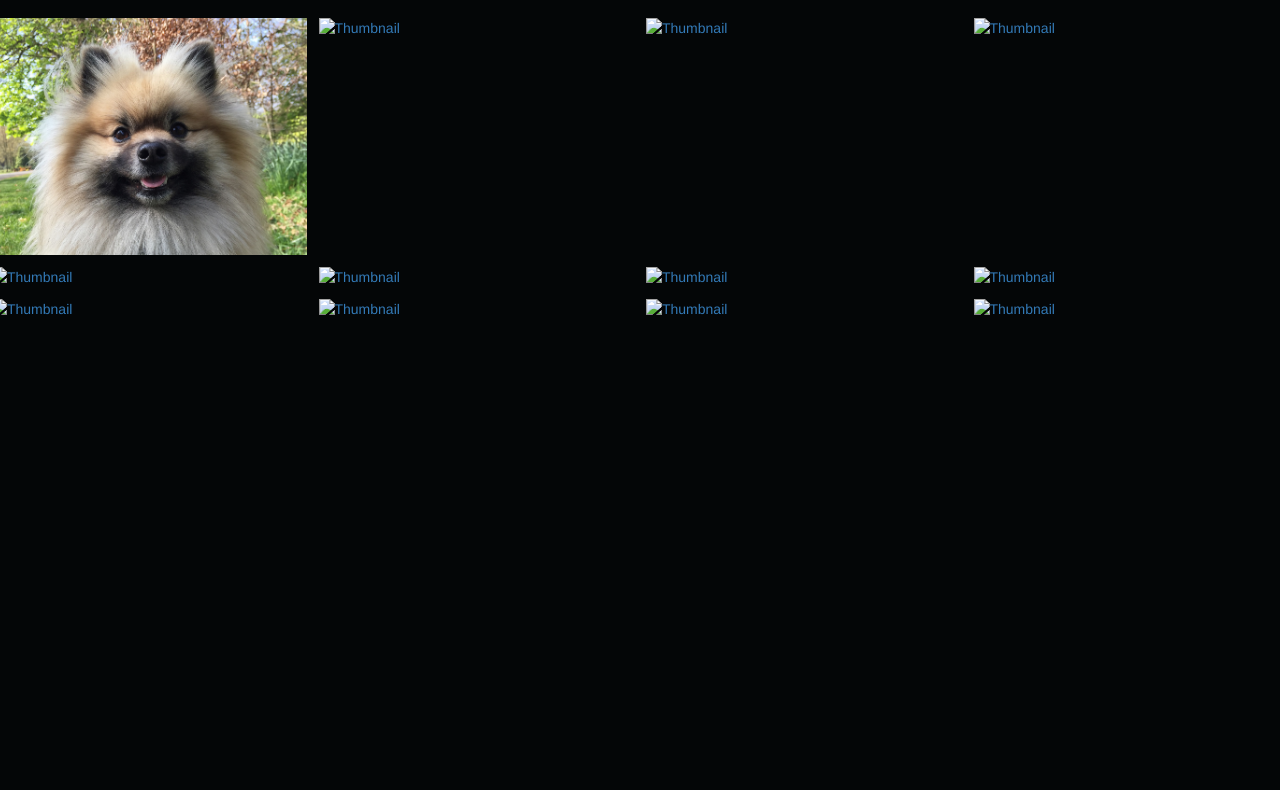
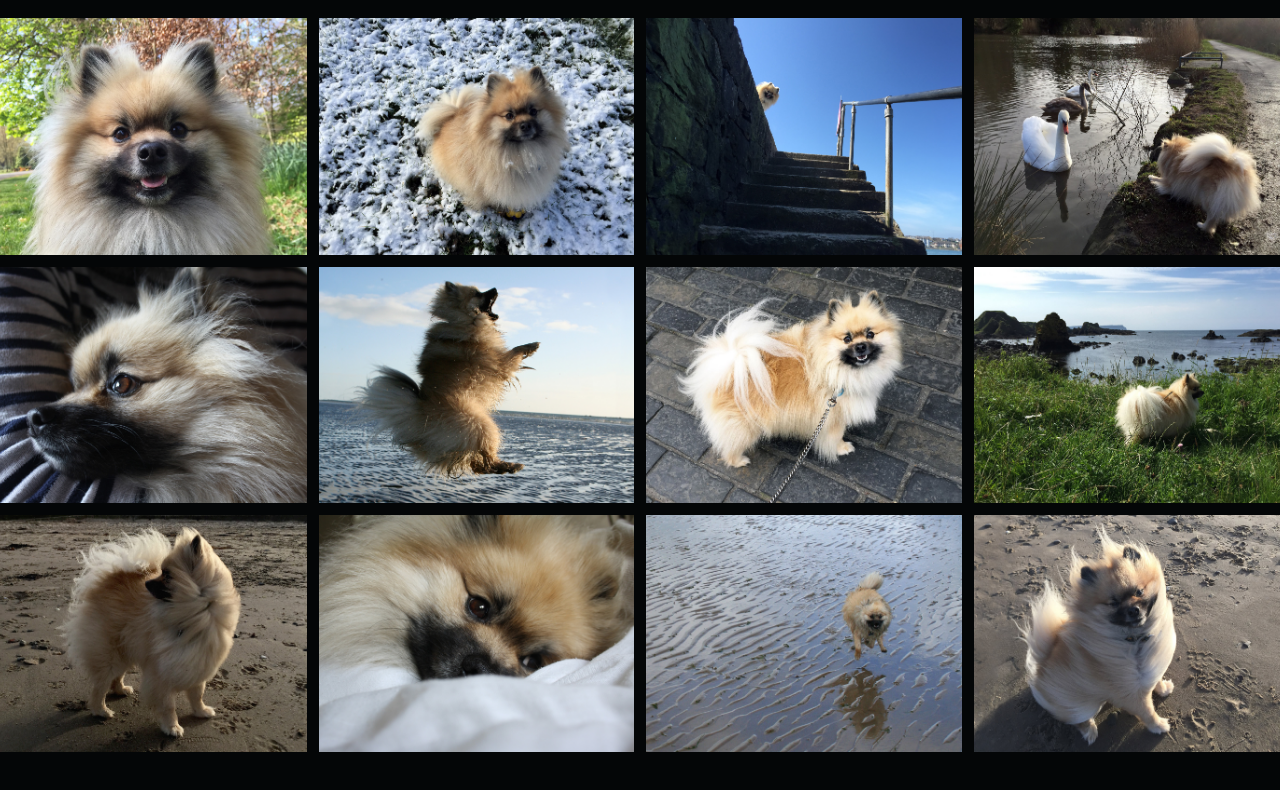
Before and after one commit to M-Joseph29/DogGallery, a plain HTML site: page index.html in a window 1280 px wide. Drawn offline with nearby package versions, Linux system fonts and the light colour scheme.

Commit message:
Update index.html

```diff
--- a/index.html
+++ b/index.html
@@ -27,61 +27,61 @@
  </div>
 
 </a></div>
-   <div class="col-lg-3 col-xs-6 custom-col"><a href="#" data-toggle="modal" data-target="#modal-preso" class="img-button"> <img src="images/photo-02.jpg" alt="Thumbnail" class="img-responsive"/>
+   <div class="col-lg-3 col-xs-6 custom-col"><a href="#" data-toggle="modal" data-target="#modal-preso" class="img-button"> <img src="photo-02.jpg" alt="Thumbnail" class="img-responsive"/>
      <div class="caption">
        <p>White out dog</p>
      </div>
    </a></div>
-   <div class="col-lg-3 col-xs-6 custom-col"><a href="#" data-toggle="modal" data-target="#modal-preso" class="img-button"> <img src="images/photo-03.jpg" alt="Thumbnail" class="img-responsive"/>
+   <div class="col-lg-3 col-xs-6 custom-col"><a href="#" data-toggle="modal" data-target="#modal-preso" class="img-button"> <img src="photo-03.jpg" alt="Thumbnail" class="img-responsive"/>
      <div class="caption">
        <p>A step closer to cuteness</p>
      </div>
    </a></div>
-   <div class="col-lg-3 col-xs-6 custom-col"><a href="#" data-toggle="modal" data-target="#modal-preso" class="img-button"> <img src="images/photo-04.jpg" alt="Thumbnail" class="img-responsive"/>
+   <div class="col-lg-3 col-xs-6 custom-col"><a href="#" data-toggle="modal" data-target="#modal-preso" class="img-button"> <img src="photo-04.jpg" alt="Thumbnail" class="img-responsive"/>
      <div class="caption">
        <p>Water bound Pup</p>
      </div>
    </a></div>
   </div>
   <div class="row">
-    <div class="col-lg-3 col-xs-6 custom-col"><a href="#" data-toggle="modal" data-target="#modal-preso" class="img-button"> <img src="images/photo-05.jpg" alt="Thumbnail" class="img-responsive"/>
+    <div class="col-lg-3 col-xs-6 custom-col"><a href="#" data-toggle="modal" data-target="#modal-preso" class="img-button"> <img src="photo-05.jpg" alt="Thumbnail" class="img-responsive"/>
       <div class="caption">
         <p>Chill day</p>
       </div>
     </a></div>
-    <div class="col-lg-3 col-xs-6 custom-col"><a href="#" data-toggle="modal" data-target="#modal-preso" class="img-button"> <img src="images/photo-06.jpg" alt="Thumbnail" class="img-responsive"/>
+    <div class="col-lg-3 col-xs-6 custom-col"><a href="#" data-toggle="modal" data-target="#modal-preso" class="img-button"> <img src="photo-06.jpg" alt="Thumbnail" class="img-responsive"/>
       <div class="caption">
         <p>A dog out of water</p>
       </div>
     </a></div>
-    <div class="col-lg-3 col-xs-6 custom-col"><a href="#" data-toggle="modal" data-target="#modal-preso" class="img-button"> <img src="images/photo-07.jpg" alt="Thumbnail" class="img-responsive"/>
+    <div class="col-lg-3 col-xs-6 custom-col"><a href="#" data-toggle="modal" data-target="#modal-preso" class="img-button"> <img src="photo-07.jpg" alt="Thumbnail" class="img-responsive"/>
       <div class="caption">
         <p>walk with you head held high</p>
       </div>
     </a></div>
-    <div class="col-lg-3 col-xs-6 custom-col"><a href="#" data-toggle="modal" data-target="#modal-preso" class="img-button"> <img src="images/photo-08.jpg" alt="Thumbnail" class="img-responsive"/>
+    <div class="col-lg-3 col-xs-6 custom-col"><a href="#" data-toggle="modal" data-target="#modal-preso" class="img-button"> <img src="photo-08.jpg" alt="Thumbnail" class="img-responsive"/>
       <div class="caption">
         <p>Wetland adventure</p>
       </div>
     </a></div>
   </div>
   <div class="row">
-    <div class="col-lg-3 col-xs-6 custom-col"><a href="#" data-toggle="modal" data-target="#modal-preso" class="img-button"> <img src="images/photo-09.jpg" alt="Thumbnail" class="img-responsive"/>
+    <div class="col-lg-3 col-xs-6 custom-col"><a href="#" data-toggle="modal" data-target="#modal-preso" class="img-button"> <img src="photo-09.jpg" alt="Thumbnail" class="img-responsive"/>
       <div class="caption">
         <p>A day in the sand</p>
       </div>
     </a></div>
-    <div class="col-lg-3 col-xs-6 custom-col"><a href="#" data-toggle="modal" data-target="#modal-preso" class="img-button"> <img src="images/photo-10.jpg" alt="Thumbnail" class="img-responsive"/>
+    <div class="col-lg-3 col-xs-6 custom-col"><a href="#" data-toggle="modal" data-target="#modal-preso" class="img-button"> <img src="photo-10.jpg" alt="Thumbnail" class="img-responsive"/>
       <div class="caption">
         <p>Had a long day</p>
       </div>
     </a></div>
-    <div class="col-lg-3 col-xs-6 custom-col"><a href="#" data-toggle="modal" data-target="#modal-preso" class="img-button"> <img src="images/photo-11.jpg" alt="Thumbnail" class="img-responsive"/>
+    <div class="col-lg-3 col-xs-6 custom-col"><a href="#" data-toggle="modal" data-target="#modal-preso" class="img-button"> <img src="photo-11.jpg" alt="Thumbnail" class="img-responsive"/>
       <div class="caption">
         <p>Floor is lava</p>
       </div>
     </a></div>
-    <div class="col-lg-3 col-xs-6 custom-col"><a href="#" data-toggle="modal" data-target="#modal-preso" class="img-button"> <img src="images/photo-12.jpg" alt="Thumbnail" class="img-responsive"/>
+    <div class="col-lg-3 col-xs-6 custom-col"><a href="#" data-toggle="modal" data-target="#modal-preso" class="img-button"> <img src="photo-12.jpg" alt="Thumbnail" class="img-responsive"/>
       <div class="caption">
         <p>Wind though my fur</p>
       </div>
@@ -101,7 +101,7 @@
 
         </div>
 
-        <img id="modal-image" src="images/photo-01.jpg" alt="Popup" class="img-responsive"/>
+        <img id="modal-image" src="photo-01.jpg" alt="Popup" class="img-responsive"/>
 
              <div class="popup-caption">
 
@@ -116,9 +116,9 @@
   </div>
 
 </div>
-	<script src="js/jquery-1.11.2.min.js"></script>
+	<script src="jquery-1.11.2.min.js"></script>
 
-	<script src="js/bootstrap.js"></script>
+	<script src="bootstrap.js"></script>
     <script>
 
 $(".img-button").on("click", function(){
```
